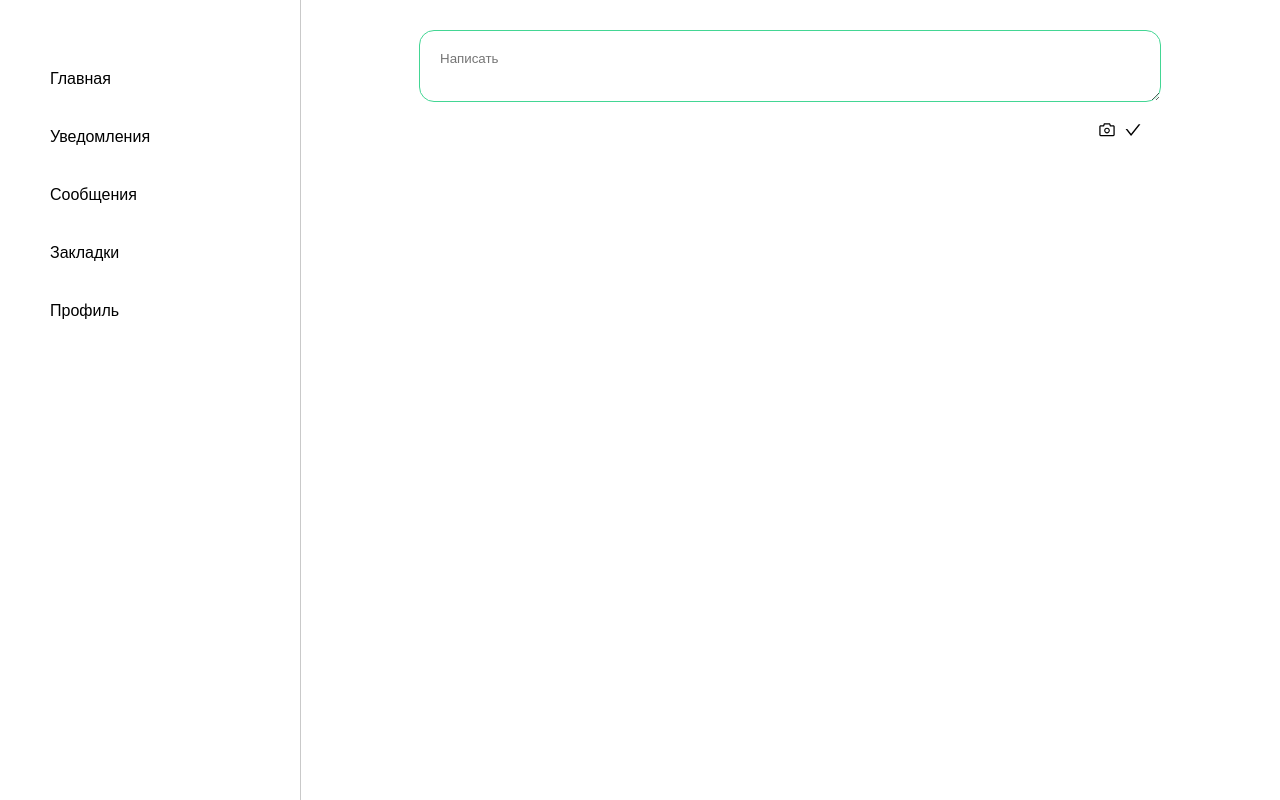
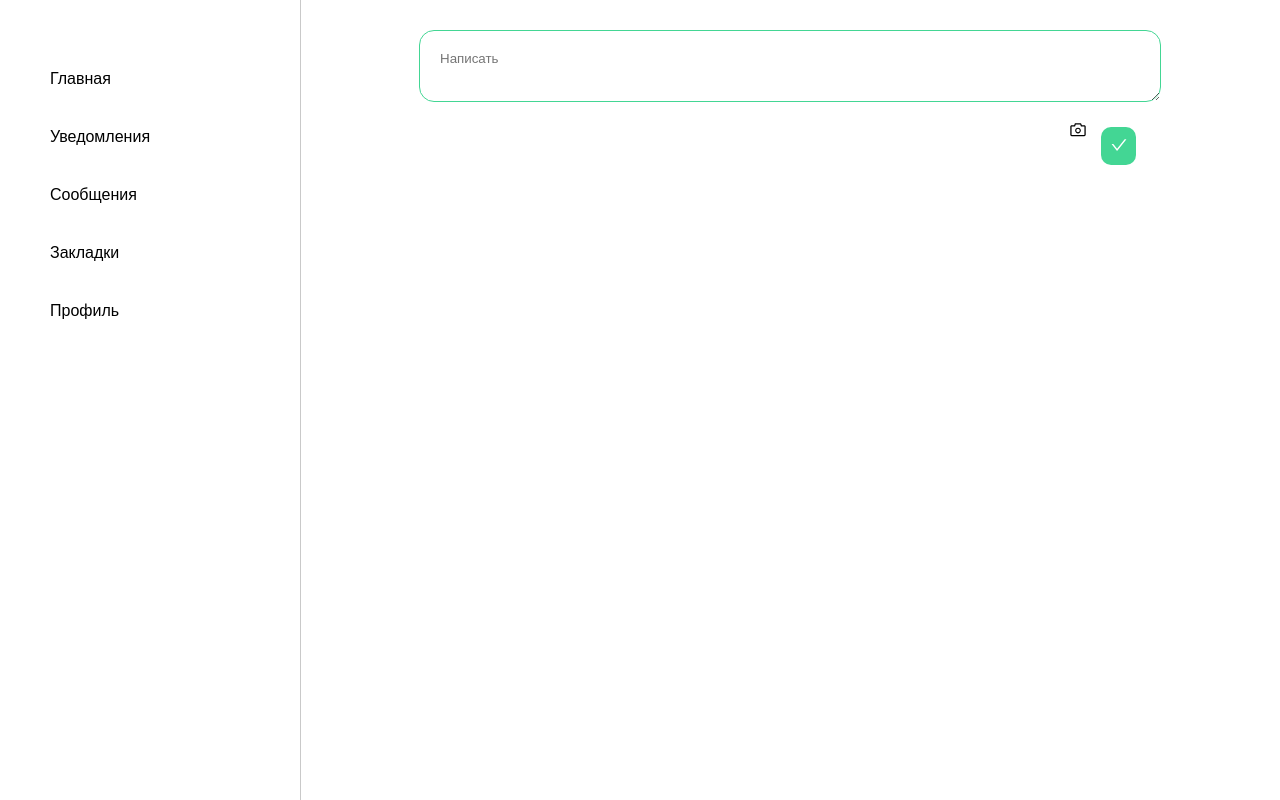
Before and after one commit to oksanaBir/social-net, a React app: page / in a window 1280 px wide. Built offline with nearby package versions, Linux system fonts and the light colour scheme.

Commit message:
validation added

```diff
--- a/src/components/CreatePost.js
+++ b/src/components/CreatePost.js
@@ -4,10 +4,11 @@ import { CheckOutlined, CameraOutlined } from '@ant-design/icons';
 import TextArea from '../ui/TextArea';
 import { useDispatch, useSelector } from 'react-redux';
 import { addText, addPhoto, createPost } from '../store/actions';
+import Icon from '../ui/Icon';
 
 export default function CreatePost() {
     const post = useSelector(state => state.post);
-    const {text} = post;
+    const {text, validation} = post;
     const dispatch = useDispatch();
 
     return(
@@ -17,6 +18,7 @@ export default function CreatePost() {
             position={flexPosition.end}>
             <TextArea
                 value={text}
+                validation={validation}
                 onChange={
                     (value) => dispatch(addText(value))
 
@@ -29,12 +31,14 @@ export default function CreatePost() {
                         (value) => dispatch(addPhoto(value))
                     }
                 />
-                <CheckOutlined
-                    style={{ margin: '5px' }}
+                <Icon
+                    disabled={validation === false}
                     onClick={
                         () => dispatch(createPost())
                     }
-                />
+                >
+                    <CheckOutlined/>
+                </Icon>
             </FlexBox>
         </FlexBox>
     );
--- a/src/store/actions.js
+++ b/src/store/actions.js
@@ -24,6 +24,7 @@ export const addPhoto = (value) => ({
 export const addText = (value) => ({
     type: ADD_TEXT,
     text: value,
+    validation: !(value.length === 0 || !value.trim())
 });
 
 export const likePost = (postId, value) => ({
--- a/src/store/reducers.js
+++ b/src/store/reducers.js
@@ -9,6 +9,7 @@ const initialState = {
         date: '',
         likes: 0,
         share: 0,
+        validation: true,
     },
 }
 
@@ -54,6 +55,7 @@ export default function app(state = initialState, action) {
                 post: {
                     ...state.post,
                     text: action.text,
+                    validation: action.validation,
                 }
             }
         case LIKE_POST:
--- a/src/ui/TextArea.js
+++ b/src/ui/TextArea.js
@@ -2,12 +2,12 @@ import React from 'react';
 import classNames from 'classnames';
 import PropTypes from 'prop-types';
 
-export default function TextArea({value, textarea, onChange, danger}) {
+export default function TextArea({value, textarea, onChange, validation}) {
     return(
         <textarea
             className={classNames({
                 textarea,
-                danger
+                danger: !validation
             })}
             onChange={(event) => onChange(event.target.value)}
             placeholder="Написать"
```
